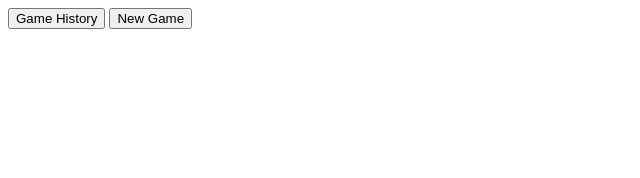
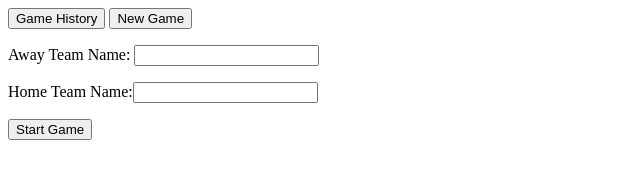
Before and after one commit to spiffy2006/baseball_app, a plain HTML site: page index.html in a window 1280 px wide. Both pictures are taken after a click on the button "New Game". Shown: the whole page, without its empty margins (0-640 px from the left). Drawn offline with nearby package versions, Linux system fonts and the light colour scheme.

Commit message:
Added initial js, and added a submit to the start game form.

```diff
--- a/baseball.js
+++ b/baseball.js
@@ -0,0 +1,5 @@
+$(document).ready( function() {
+    $('#newGame').click( function() {
+        $('#newGamePop').show();
+    });
+});
--- a/index.html
+++ b/index.html
@@ -33,5 +33,10 @@
                 </div>
             </div>
         </div>
+        <div id="newGamePop">
+            <p>Away Team Name: <input id="awayTeamName" class="newGameForm" type="text" /></p>
+            <p>Home Team Name:<input id="homeTeamName" class="newGameForm" type="text" /></p>
+            <button class="submit" function="startGame">Start Game</button>
+        </div>
     </body>
 </html>
--- a/style.css
+++ b/style.css
@@ -1,3 +1,4 @@
-#game-view {
+#game-view,
+#newGamePop {
     display: none;
 }
```
